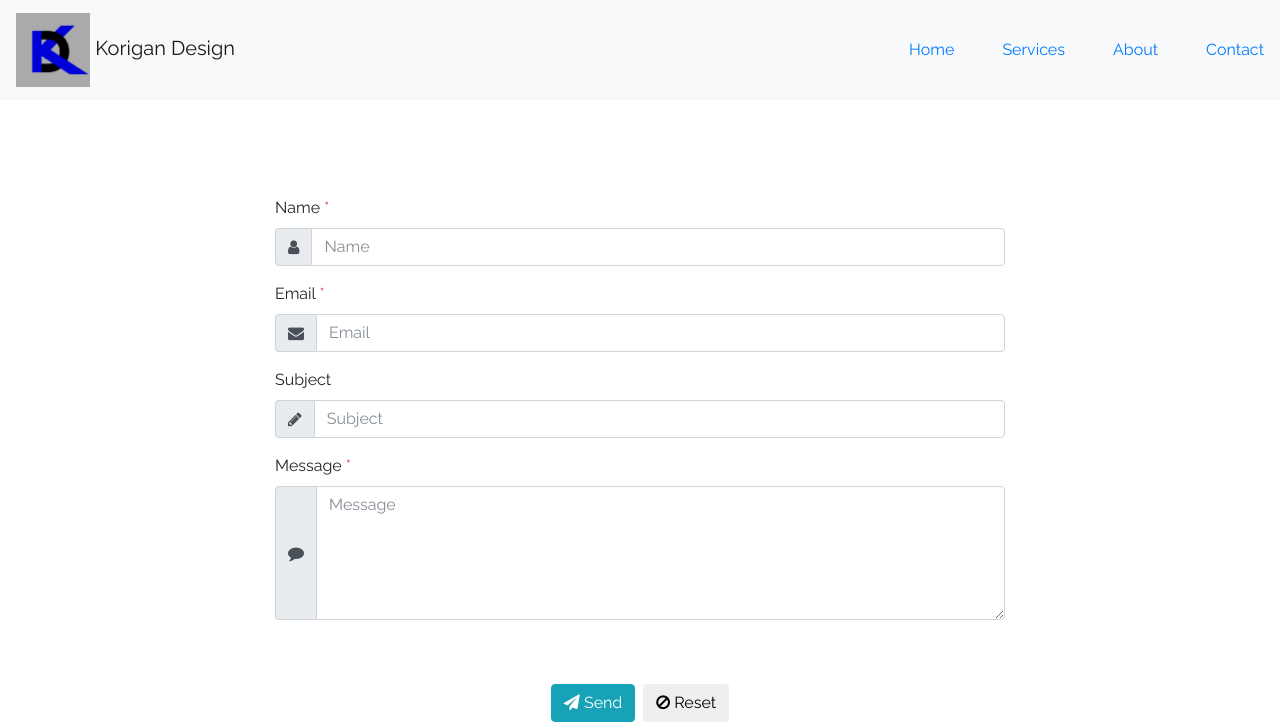
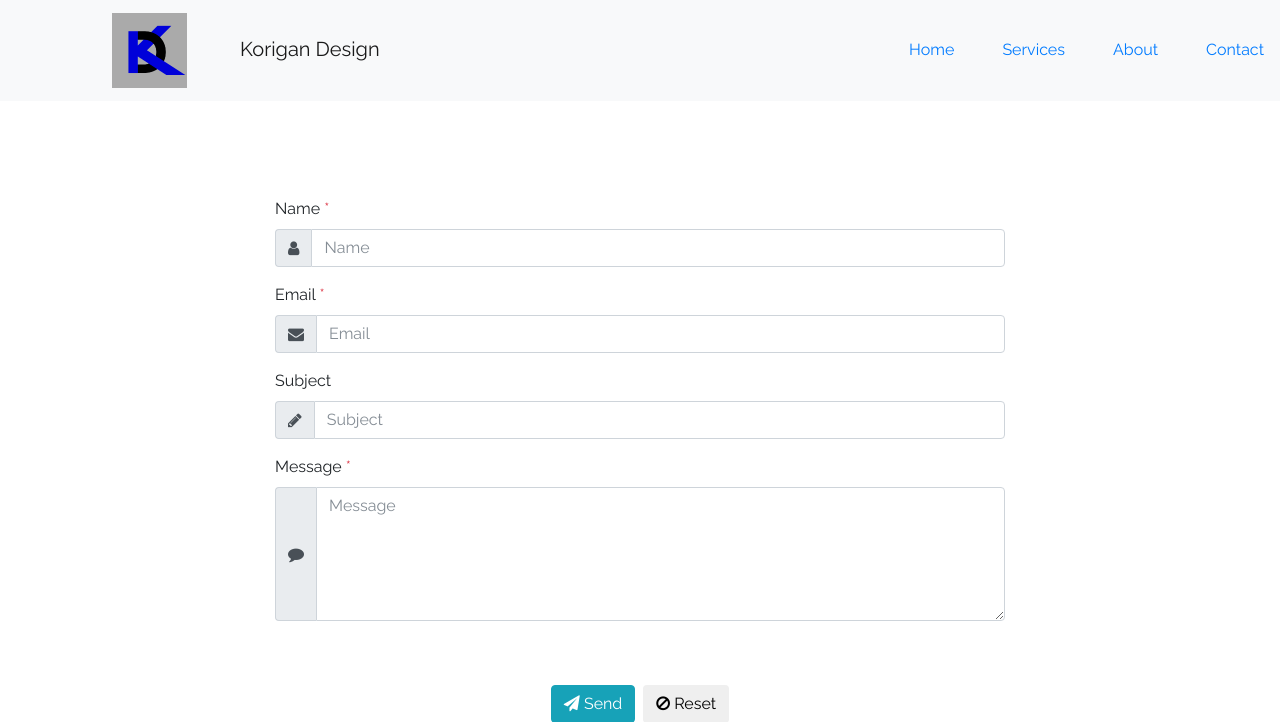
Before and after one commit to Koriganp/korigandesign, a PHP site: page /contact/index.php in a window 1280 px wide. Shown: the top 722 px of the page. Run offline with PHP 8.4, Linux system fonts and the light colour scheme; some libraries are stand-ins or nearby versions.

Commit message:
adjusted navbar spacing

```diff
--- a/php/partials/header.php
+++ b/php/partials/header.php
@@ -1,6 +1,6 @@
 <header>
 	<nav class="navbar navbar-default navbar-expand-md navbar-light bg-light">
-		<a class="navbar-brand" href="#"><img class="nav-icon" src="<?php echo $PREFIX;?>images/KD.png"> Korigan Design</a>
+		<a class="navbar-brand space" href="#"><img class="nav-icon space" src="<?php echo $PREFIX;?>images/KD.png"> Korigan Design</a>
 		<button class="navbar-toggler" type="button" data-toggle="collapse" data-target="#navbarToggler" aria-controls="navbarToggler" aria-expanded="false" aria-label="Toggle navigation">
 			<span class="navbar-toggler-icon"></span>
 		</button>
--- a/styles/style.css
+++ b/styles/style.css
@@ -30,3 +30,8 @@ body, html {
 .nav-item {
 	margin-left: 3rem;
 }
+
+.space {
+	margin-left: 3rem;
+	margin-right: 3rem;
+}
```
